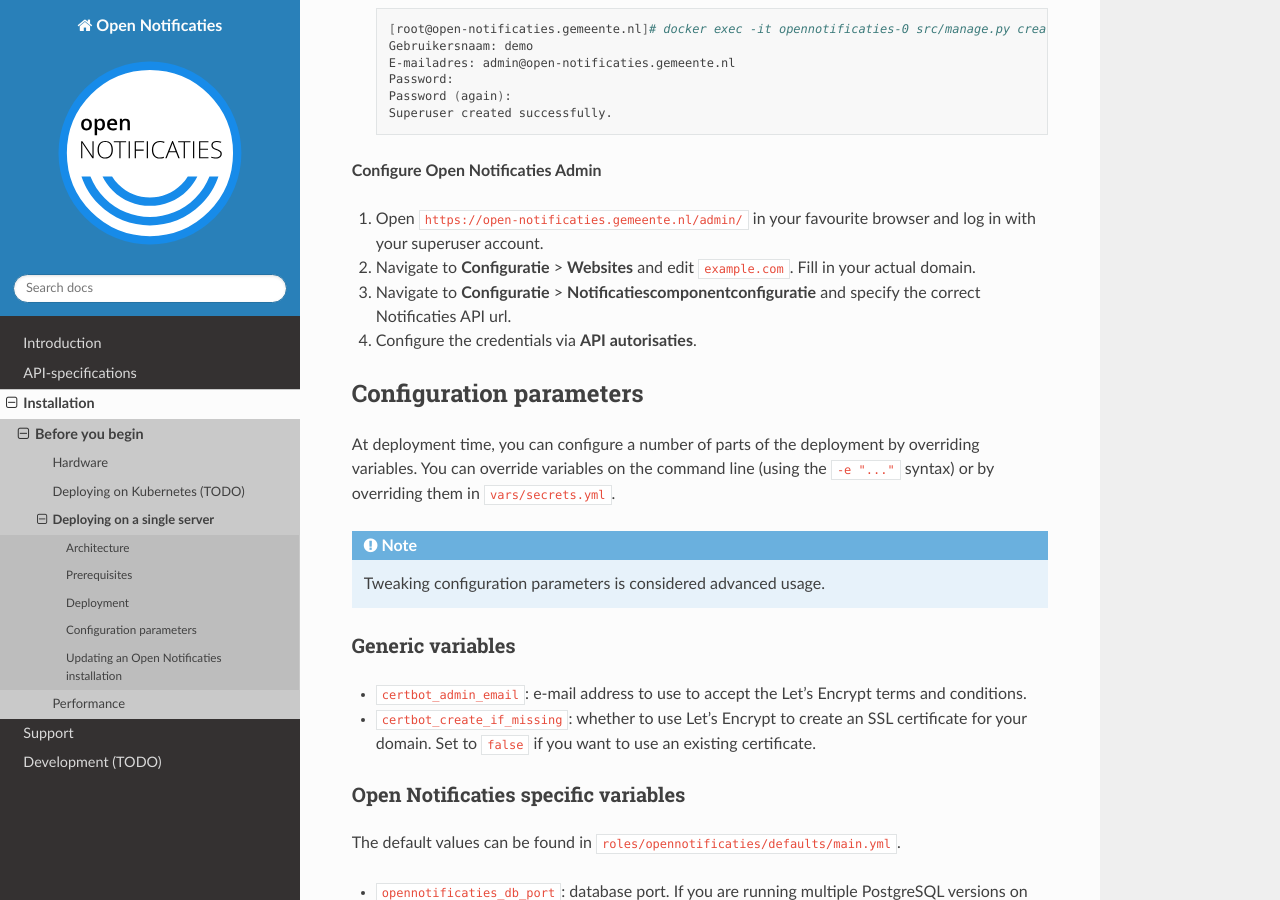
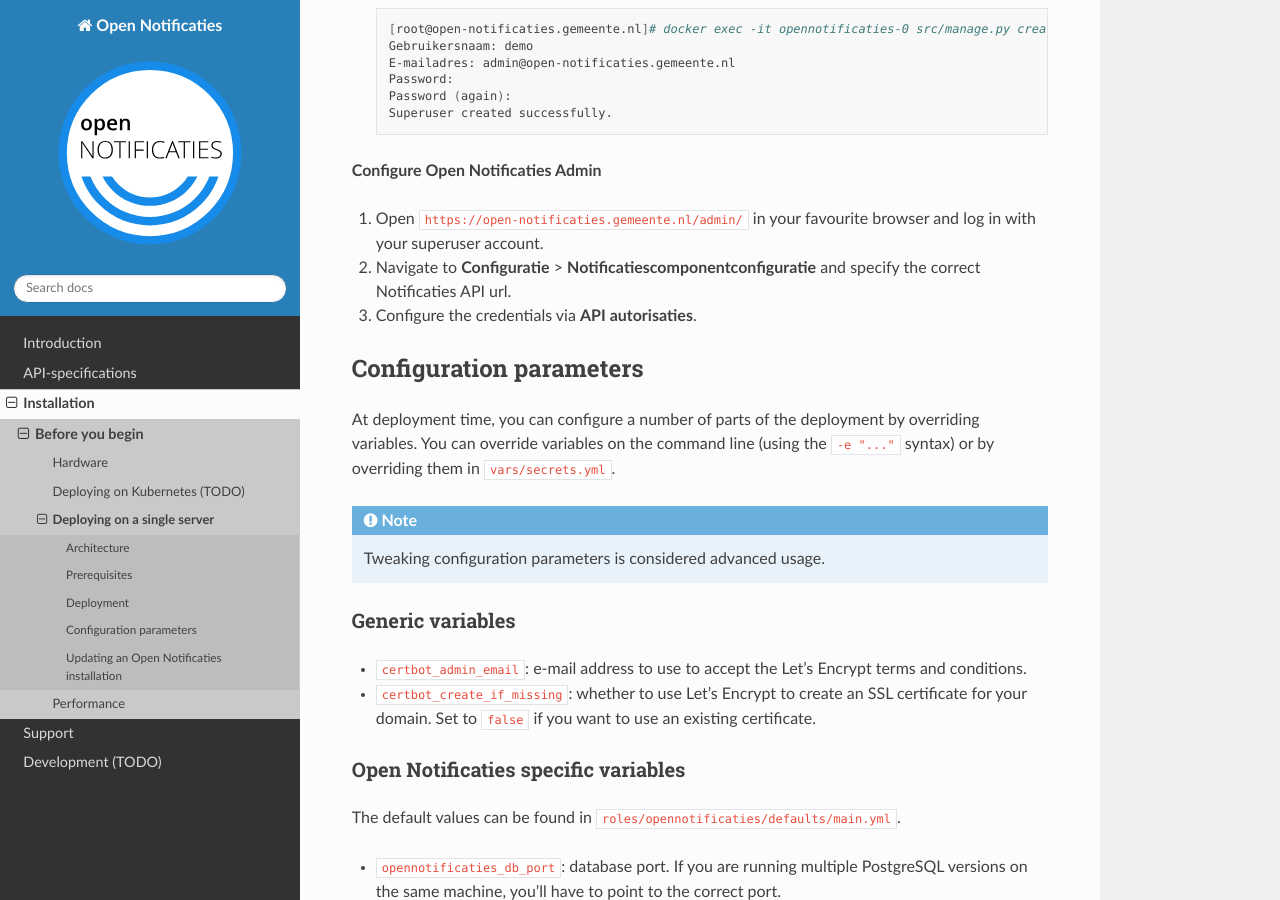
Before and after one commit to VNG-Realisatie/notificaties-api, a Sphinx documentation site: the page built from docs/installation/deployment/single_server.rst, in a window 1280 px wide and 900 px high, scrolled down 3726 px. Built offline with Sphinx 7.4.7 and the Read the Docs theme 2.0.0, drawn with Linux system fonts in a browser that asks for light colours.

Commit message:
Removed Websites configuration from installation docs
because sites framework is not in installed apps

```diff
--- a/docs/installation/deployment/single_server.rst
+++ b/docs/installation/deployment/single_server.rst
@@ -202,13 +202,10 @@
 1. Open ``https://open-notificaties.gemeente.nl/admin/`` in your favourite browser
    and log in with your superuser account.
 
-2. Navigate to **Configuratie** > **Websites** and edit ``example.com``. Fill in
-   your actual domain.
-
-3. Navigate to **Configuratie** > **Notificatiescomponentconfiguratie** and
+2. Navigate to **Configuratie** > **Notificatiescomponentconfiguratie** and
    specify the correct Notificaties API url.
 
-4. Configure the credentials via **API autorisaties**.
+3. Configure the credentials via **API autorisaties**.
 
 .. _containers_config_params:
 
```
